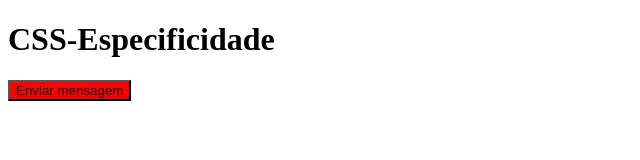
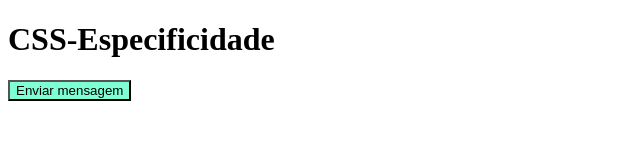
Before and after one commit to jtigik/CSS-Espec, a plain HTML site: page index.html in a window 1280 px wide. Shown: the whole page, without its empty margins (0-640 px from the left). Drawn offline with Linux system fonts and the light colour scheme.

Commit message:
Adding elements atrib.

```diff
--- a/index.html
+++ b/index.html
@@ -6,7 +6,7 @@
     <title>CSS-Especificidade</title>
     <style>
         button {
-            background-color: aquamarine;
+            background-color: aquamarine !important;
         }
 
         .btn-sucesso{
```
